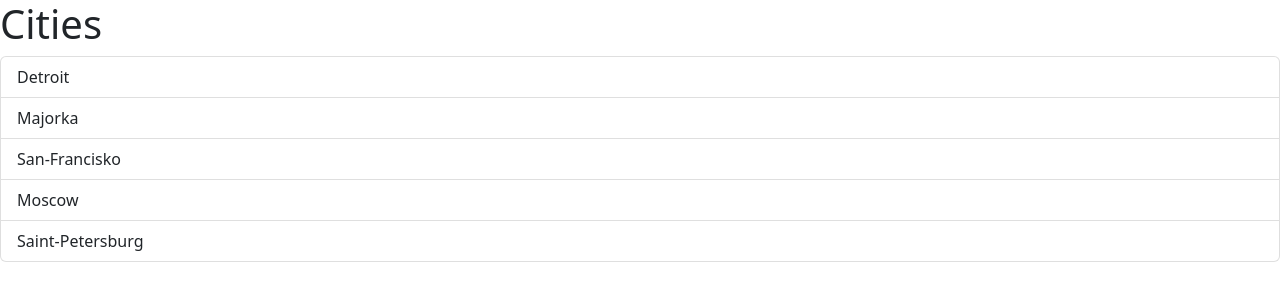
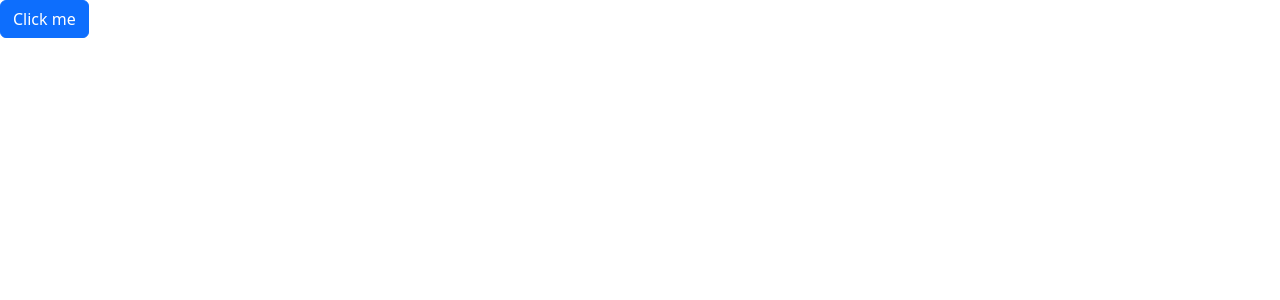
Before and after one commit to St0rY87/React-app, a React (Vite) app in the folder React-app/: page / in a window 1280 px wide. Shown: the top 300 px of the page. Built offline with nearby package versions, Linux system fonts and the light colour scheme; the HTML template or start-up script is replaced by a standard one.

Commit message:
feat: implement button componemt

```diff
--- a/React-app/src/App.tsx
+++ b/React-app/src/App.tsx
@@ -1,16 +1,12 @@
-import { ListGroup } from "./components/ListGroup";
+import Alert from "./components/Alert";
+import Button from "./components/Button";
 
 function App() {
-  let items = [
-    "Detroit",
-    "Majorka",
-    "San-Francisko",
-    "Moscow",
-    "Saint-Petersburg",
-  ];
   return (
     <div>
-      <ListGroup items={items} heading="Cities" />
+      <Button onClick={() => console.log("Hello")} color="primary">
+        Click me
+      </Button>
     </div>
   );
 }
--- /dev/null
+++ b/React-app/src/components/Alert.tsx
@@ -0,0 +1,11 @@
+import { ReactNode } from "react";
+
+interface Props {
+  children: ReactNode;
+}
+
+const Alert = ({ children }: Props) => {
+  return <div className="alert alert-primary">{children}</div>;
+};
+
+export default Alert;
--- /dev/null
+++ b/React-app/src/components/Button.tsx
@@ -0,0 +1,17 @@
+import React, { ReactNode } from "react";
+
+interface Props {
+  children: ReactNode;
+  color?: "primary" | "secondary" | "danger";
+  onClick: () => void;
+}
+
+const Button = ({ children, onClick, color = "primary" }: Props) => {
+  return (
+    <button className={`btn btn-${color}`} onClick={onClick}>
+      {children}
+    </button>
+  );
+};
+
+export default Button;
--- a/React-app/src/components/ListGroup.tsx
+++ b/React-app/src/components/ListGroup.tsx
@@ -3,9 +3,10 @@ import { useState } from "react";
 interface Props {
   items: string[];
   heading: string;
+  onSelectItem: (item: string) => void;
 }
 
-function ListGroup({ items, heading }: Props) {
+function ListGroup({ items, heading, onSelectItem }: Props) {
   const [selectedIndex, setSelectedIndex] = useState(-1);
 
   function handleSelection(index: number) {
@@ -27,7 +28,10 @@ function ListGroup({ items, heading }: Props) {
                 : "list-group-item"
             }
             key={crypto.randomUUID()}
-            onClick={() => handleSelection(index)}
+            onClick={() => {
+              handleSelection(index);
+              onSelectItem(item);
+            }}
           >
             {item}
           </li>
```
